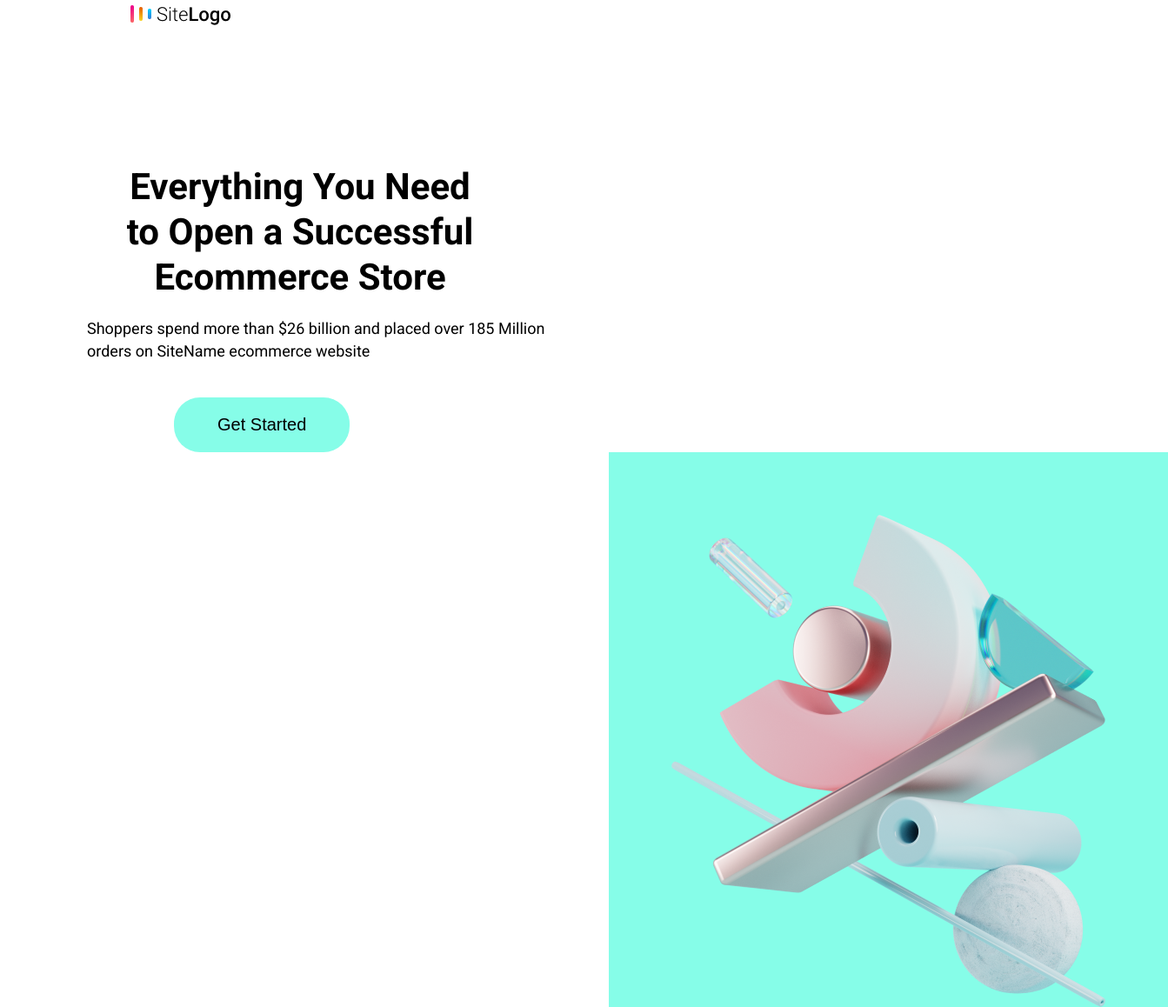
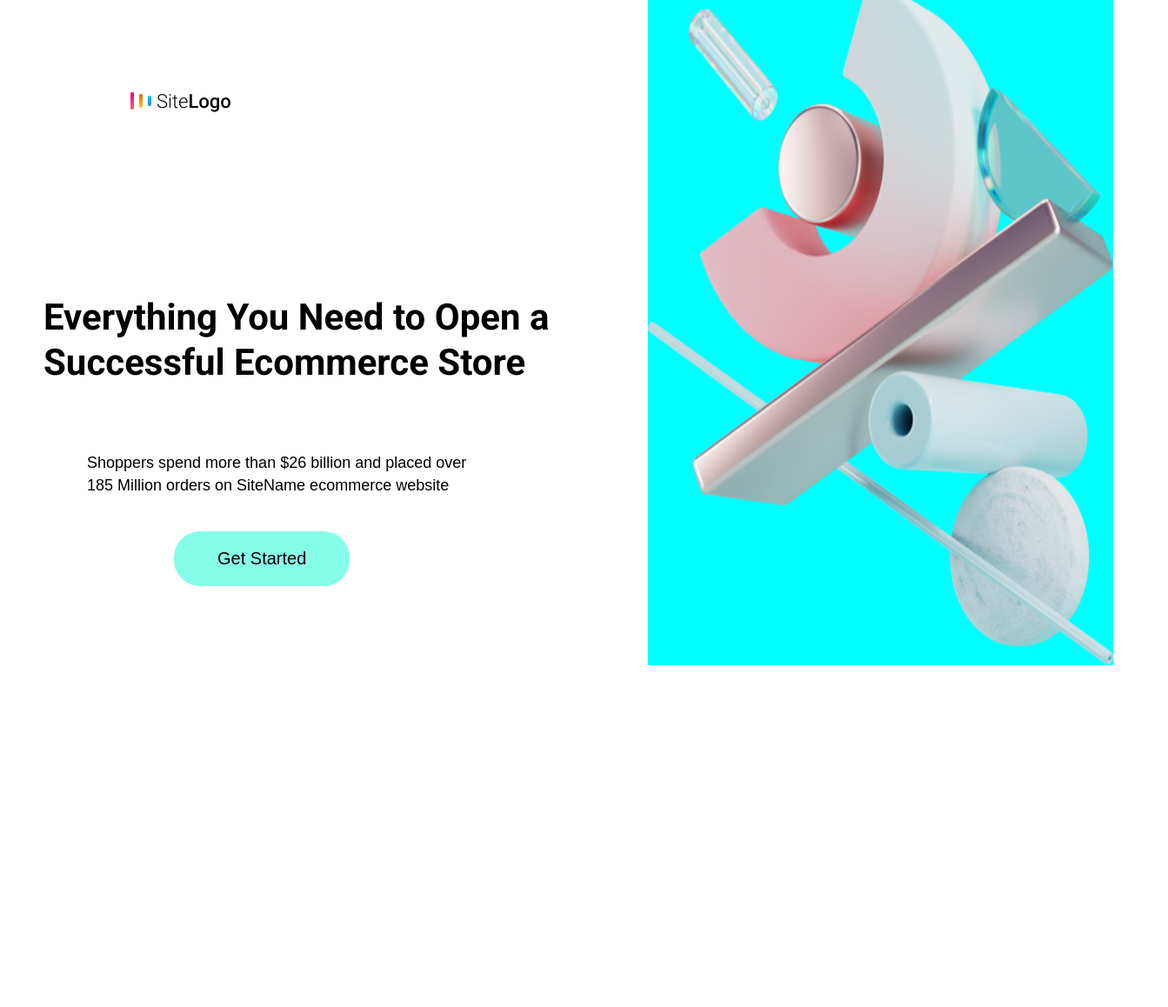
Before and after one commit to RiffatRafi/Riffatrafi, a plain HTML site: page index.html in a window 1280 px wide. Shown: the part 27-1185 px from the top of the page at 87% size, 1343 px wide, since content can reach past the window. After the commit the page ends 800 px from the top, so only its background shows below. Drawn offline with Linux system fonts and the light colour scheme.

Commit message:
Add files via upload

```diff
--- a/index.html
+++ b/index.html
@@ -1,32 +1,34 @@
 <!DOCTYPE html>
 <html lang="en">
+
 <head>
     <meta charset="UTF-8">
     <meta name="viewport" content="width=device-width, initial-scale=1.0">
-    <title>My website</title>
+    <title> Website</title>
     <link rel="stylesheet" href="style.css">
+
 </head>
+
 <body>
 
     <header class="header">
         <div class="main">
             <div class="logo">
-           <img src="images/SiteLogo (1).png" alt="">
+                <img src="images/SiteLogo (1).png" alt="">
             </div>
             <div class="content">
-            <h1>Everything You Need to Open a Successful Ecommerce Store</h1>
-
-            <p>Shoppers spend more than $26 billion and placed over 185 Million orders on SiteName ecommerce website </p>
-
-            <button class="btn">Get Started</button>
+                <h1>Everything You Need to Open a Successful Ecommerce Store</h1>
+                <p>Shoppers spend more than $26 billion and placed over 185 Million orders on SiteName ecommerce website
+                </p>
+                <button class="btn">Get Started</button>
+            </div>
         </div>
-
-            <div class="right">
-                <img src="images/Abstraction.png" alt=""></div>
-
+        <div class="right">
+            <img src="images/Abstraction.png" alt="">
         </div>
+    </header>
 
 
-    </header>
 </body>
+
 </html>
--- a/style.css
+++ b/style.css
@@ -2,62 +2,74 @@
 @import url('https://fonts.googleapis.com/css2?family=Roboto:ital,wght@0,100;0,300;0,400;0,500;0,700;0,900;1,100;1,300;1,400;1,500;1,700;1,900&display=swap');
 
 
-* {
+*{
     margin: 0;
     padding: 0;
     box-sizing: border-box;
+ }
 
-
-}
 
 .header {
 
     width: 100%;
     height: 100vh;
+    display: flex;
+    justify-content: space-between;
+    align-items: center;
+}
+
+.content {
+    flex: 1;
+}
+
+.right{
+    width: 70%;
+    height: 100%;
+
 
 
 }
 
-
-.main {
-    width: 50%;
-    height: 640px;
-
-
-
+.right img {
+    width: 100%;
+    height: 99%;
+    background-color: aqua;
 }
 
 .logo {
 width: 120px;
 padding-left: 150px;
 padding-top: 30px;
+padding-bottom: 200px;
 display: flex;
 }
 
 h1{
+
+height: 150px;
 font-family: Roboto ,sans-serif;
 font-size: 42px;
-    font-weight: 700;
+font-weight: 400px;
 line-height: 52px;
-    text-align: left;
-    padding-top: 160px;
-    padding-left: 80px;
-    text-align: center;
-    justify-content: space-between;
-    padding-right: 80px;
-    position: relative;
-    margin-left: 50px;
+padding-top: 10px;
+padding-bottom: 10px;
+padding-right: 50px;
+padding-left: 50px;
+
+
 
 }
 
 p{
-    font-family: Roboto;
+width: 60%;
+font-family: sans-serif;
 font-size: 18px;
 font-weight: 400;
 line-height: 26px;
-    text-align: left;
-    margin-top: 20px;
+     margin-top: 40px;
     margin-left: 100px;
+    margin-right: 40px;
+    flex-wrap: wrap;
 
 
 
@@ -74,23 +86,3 @@ h1{
     background-color: #86FDE8;
     font-size: 20px;
  }
-
-.right{
-    display: flex;
-}
-
- .right img {
-    display: flex;
-    justify-content: end;
-    background-color: #86FDE8;
-    margin-left: 700px;
-    margin-top: 0;
-    padding: 72px;
-    margin-right: 0;
-
-
-
-
-
-
- }
```
Lines whose indentation alone changed are shown as unchanged.
